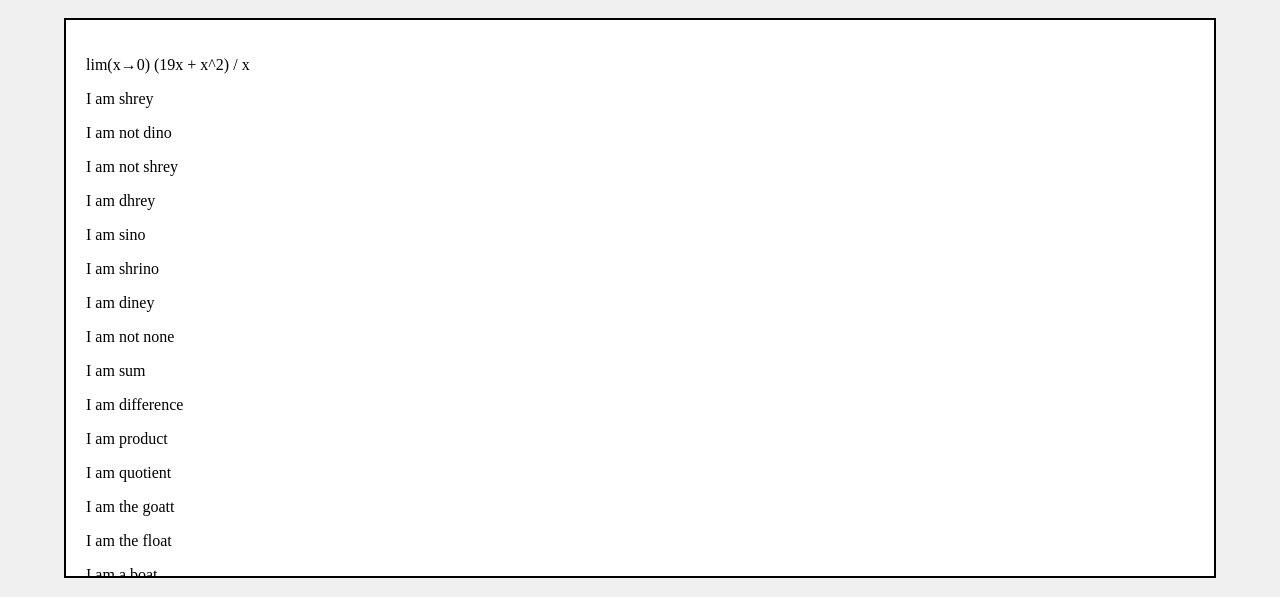
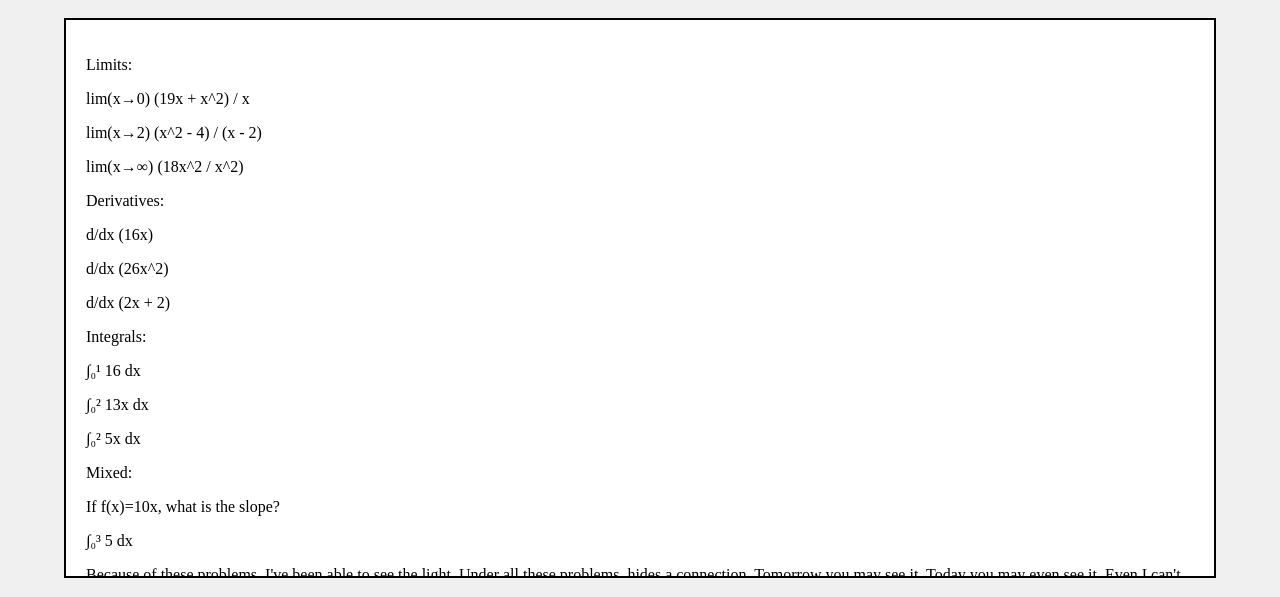
Before and after one commit to Fireball157/unemathwebsite, a plain HTML site: page index.html in a window 1280 px wide. Shown: the part 142-739 px from the top of the page. Drawn offline with Linux system fonts and the light colour scheme.

Commit message:
Update index.html

```diff
--- a/index.html
+++ b/index.html
@@ -33,25 +33,26 @@ text-align:left;
 <div class="container">
 <h1>math questions</h1>
 <div class="box">
+<p> Limits: </p>
 <p> lim(x→0) (19x + x^2) / x </p>
-<p>I am shrey</p>
-<p>I am not dino</p>
-<p>I am not shrey</p>
-<p>I am dhrey</p>
-<p>I am sino</p>
-<p>I am shrino</p>
-<p>I am diney</p>
-<p>I am not none</p>
-<p>I am sum</p>
-<p>I am difference</p>
-<p>I am product</p>
-<p>I am quotient</p>
-<p>I am the goatt</p>
-<p>I am the float</p>
-<p>I am a boat</p>
-<p>I am a note</p>
-<p>I am a question</p>
-<p>I am an answer</p>
+<p> lim(x→2) (x^2 - 4) / (x - 2) </p>
+<p> lim(x→∞) (18x^2 / x^2) </p>
+<p> </p>
+<p> Derivatives:  </p>
+<p> d/dx (16x) </p>
+<p> d/dx (26x^2) </p>
+<p> d/dx (2x + 2) </p>
+<p> </p>
+<p> Integrals: </p>
+<p> ∫₀¹ 16 dx </p>
+<p> ∫₀² 13x dx </p>
+<p> ∫₀² 5x dx </p>
+<p> </p>
+<p> Mixed: </p>
+<p>If f(x)=10x, what is the slope? </p>
+<p>  ∫₀³ 5 dx </p>
+<p> </p>
+<p> Because of these problems, I've been able to see the light. Under all these problems, hides a connection. Tomorrow you may see it. Today you may even see it. Even I can't tell you when. Right now, all you can do is solve. Fine, I'll hint you. In each answer lies a common code leading on. Never could I describe what this code is nor means but you may see it early on or not. Great minds think alike right? Everday it seems someone passes this impossible barrier. Recently, however, theres been a drought. See where you can get, from me (12 ---- avenue ----- Greenland 20132)</p>
 </div>
 </div>
 </body>
```
